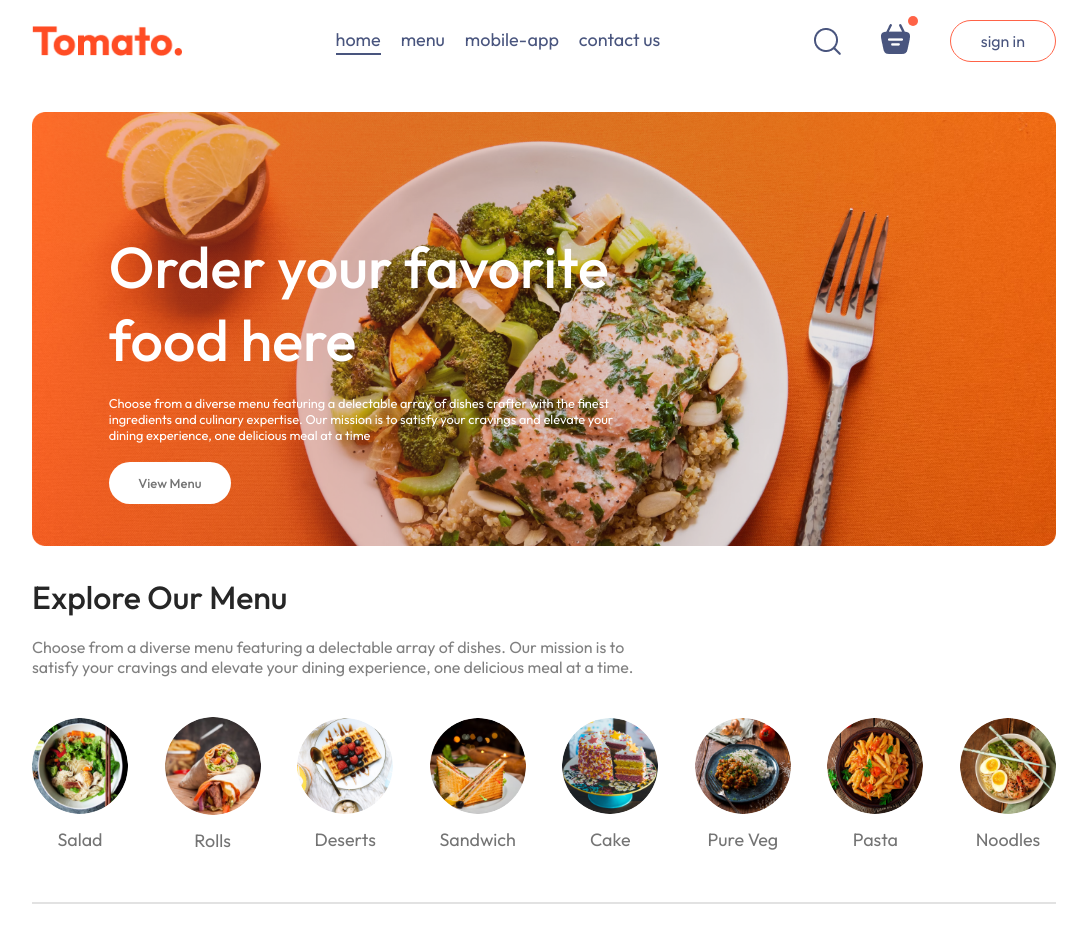
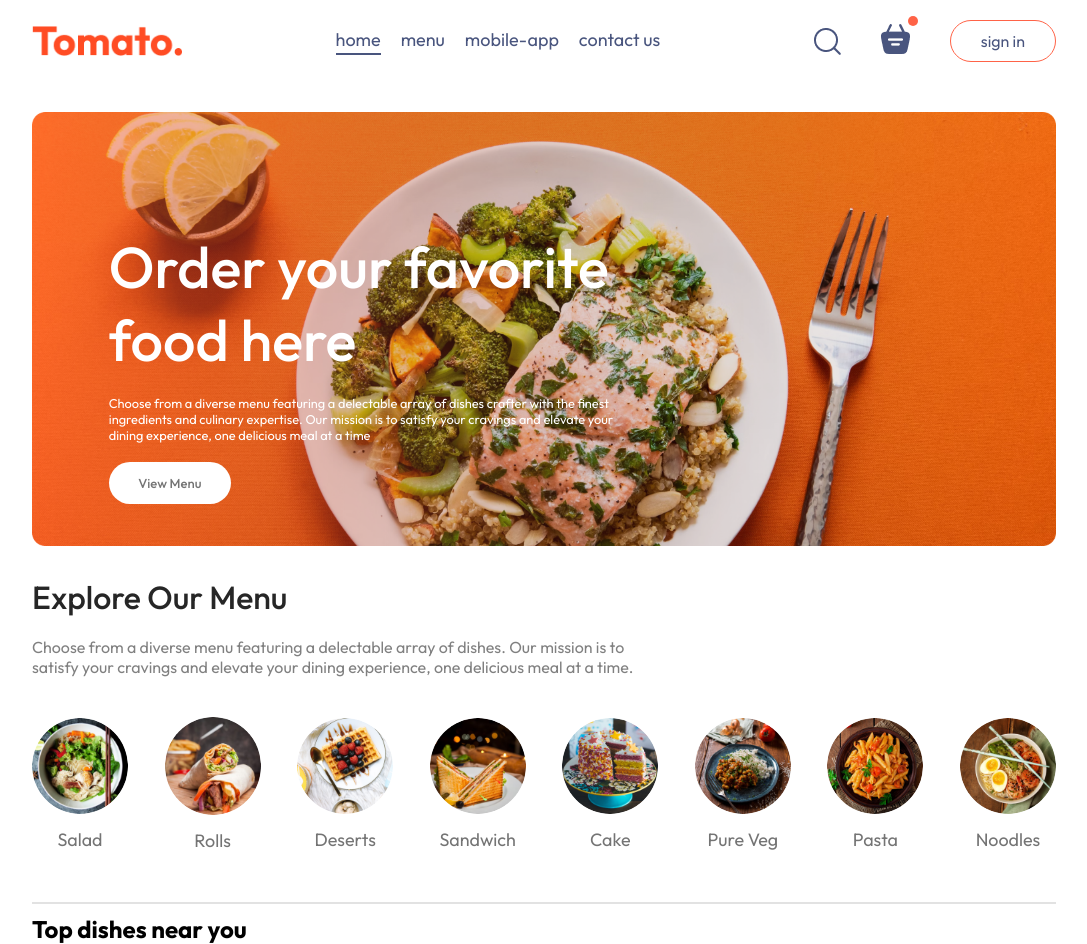
Before and after one commit to albionmorina/food-delivery-app, a React (Vite) app in the folder frontend/: page / in a window 1280 px wide. Shown: the whole page, without its empty margins (96-1183 px from the left). Before the commit the page ends 914 px from the top, so only its background shows below. Built offline with nearby package versions, Linux system fonts and the light colour scheme.

Commit message:
doing the food list so the entire store can easily access it everywhere

```diff
--- /dev/null
+++ b/frontend/src/components/FoodDisplay/FoodDisplay.jsx
@@ -0,0 +1,16 @@
+import React, { useContext } from 'react'
+import './FoodDisplay.css'
+import { StoreContext } from '../../context/StoreContext'
+
+const FoodDisplay = ({category}) => {
+
+    const {food_list} = useContext(StoreContext)
+
+  return (
+    <div className='food-display' id='food-display'>
+        <h2>Top dishes near you</h2>
+    </div>
+  )
+}
+
+export default FoodDisplay
--- /dev/null
+++ b/frontend/src/context/StoreContext.jsx
@@ -0,0 +1,19 @@
+import { createContext } from "react";
+import { food_list } from "../assets/assets";
+
+export const StoreContext = createContext(null)
+
+const StoreContextProvider = (props) => {
+
+    const contextValue = {
+        food_list
+    }
+
+    return (
+        <StoreContext.Provider value={contextValue}>
+            {props.children}
+        </StoreContext.Provider>
+    )
+}
+
+export default StoreContextProvider;
--- a/frontend/src/main.jsx
+++ b/frontend/src/main.jsx
@@ -3,10 +3,14 @@
 import App from './App.jsx'
 import './index.css'
 import { BrowserRouter } from 'react-router-dom'
+import StoreContextProvider  from './context/StoreContext.jsx'
 
 createRoot(document.getElementById('root')).render(
   <BrowserRouter>
-    <App />
+    <StoreContextProvider>
+      <App />
+    </StoreContextProvider>
+
   </BrowserRouter>
 
 )
--- a/frontend/src/pages/Home/Home.jsx
+++ b/frontend/src/pages/Home/Home.jsx
@@ -2,6 +2,7 @@
 import './Home.css'
 import Header from '../../components/Header/Header'
 import ExploreMenu from '../../components/ExploreMenu/ExploreMenu'
+import FoodDisplay from '../../components/FoodDisplay/FoodDisplay'
 const Home = () => {
 
   const [category, setCategory] = useState('All')
@@ -10,6 +11,7 @@
     <div>
         <Header/>
         <ExploreMenu category={category} setCategory={setCategory}/>
+        <FoodDisplay category={category}/>
     </div>
   )
 }
```
Also changed, not shown: frontend/src/components/FoodDisplay/FoodDisplay.css (added).
